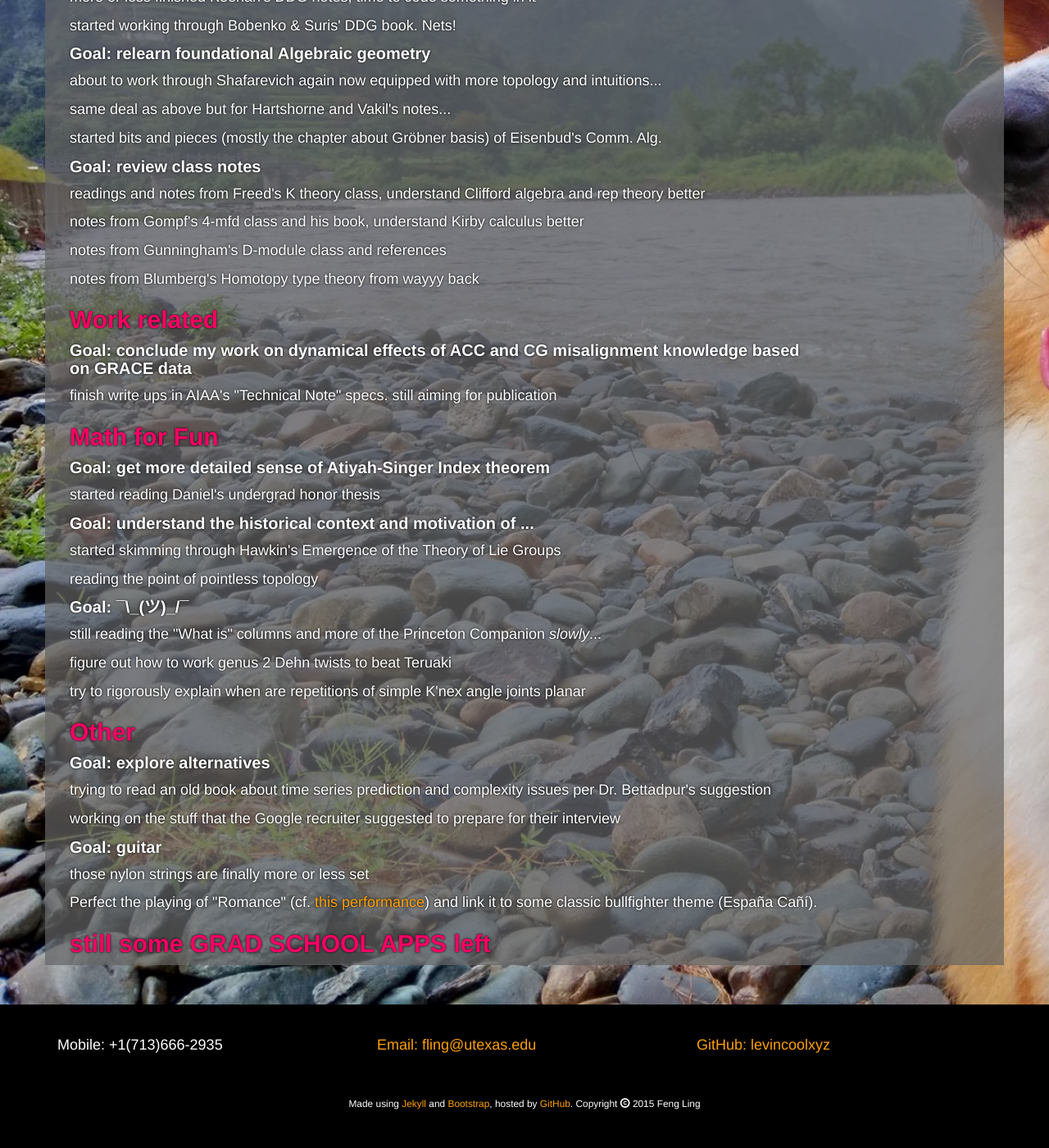
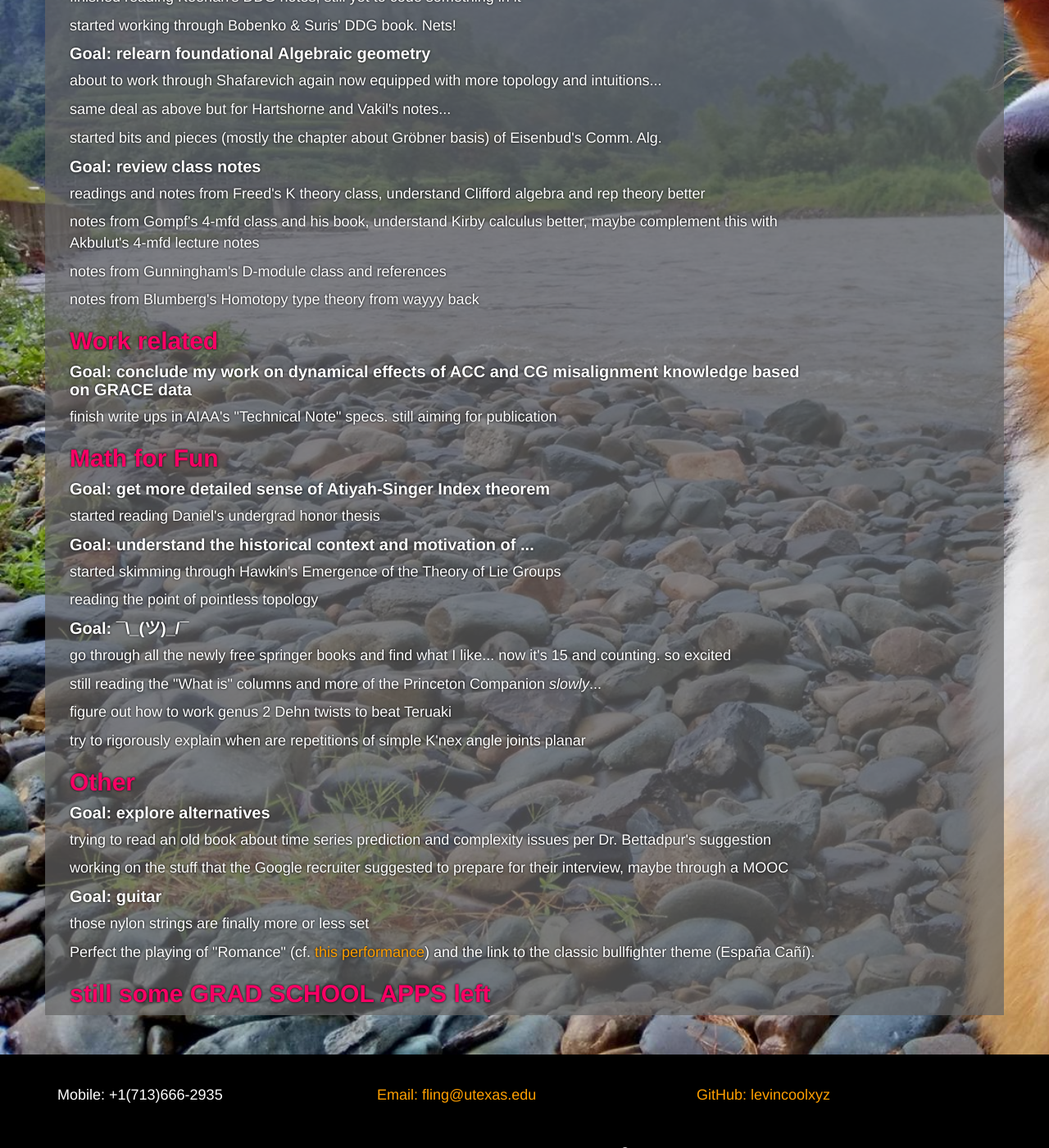
Before and after one commit to levincoolxyz/levincoolxyz.github.io, a Jekyll site: the page built from activity.html, in a window 1280 px wide and 1400 px high, scrolled down 646 px. Shown: the whole window at 82% size. Built offline with Jekyll 4.4.1, drawn with Linux system fonts in a browser that asks for light colours; before the commit the page ends 2011 px from its top, so only the background shows below that; some of the changed text lies outside the part shown.

Commit message:
new commit

```diff
--- a/activity.html
+++ b/activity.html
@@ -25,7 +25,7 @@ title: Current Activities - Feng Ling
 
 	<h4>Goal: review class notes</h4>
 	<p>readings and notes from Freed's K theory class, understand Clifford algebra and rep theory better</p>
-	<p>notes from Gompf's 4-mfd class and his book, understand Kirby calculus better</p>
+	<p>notes from Gompf's 4-mfd class and his book, understand Kirby calculus better, maybe complement this with Akbulut's 4-mfd lecture notes</p>
 	<p>notes from Gunningham's D-module class and references</p>
 	<p>notes from Blumberg's Homotopy type theory from wayyy back</p>
 
@@ -42,6 +42,7 @@ title: Current Activities - Feng Ling
 	<p>reading the point of pointless topology</p>
 
 	<h4>Goal: ¯\_(ツ)_/¯</h4>
+	<p>go through all the newly free springer books and find what I like... now it's 15 and counting. so excited</p>
 	<p>still reading the "What is" columns and more of the Princeton Companion <em>slowly</em>...</p>
 	<p>figure out how to work genus 2 Dehn twists to beat Teruaki</p>
 	<p>try to rigorously explain when are repetitions of simple K'nex angle joints planar</p>
@@ -49,11 +50,11 @@ title: Current Activities - Feng Ling
 	<h2 style="color:rgb(250,0,100) !important;">Other</h2>
 	<h4>Goal: explore alternatives</h4>
 	<p>trying to read an old book about time series prediction and complexity issues per Dr. Bettadpur's suggestion</p>
-	<p>working on the stuff that the Google recruiter suggested to prepare for their interview</p>
+	<p>working on the stuff that the Google recruiter suggested to prepare for their interview, maybe through a MOOC</p>
 
 	<h4>Goal: guitar</h4>
 	<p>those nylon strings are finally more or less set</p>
-	<p>Perfect the playing of "Romance" (cf. <a href="https://www.youtube.com/watch?v=Z5tEd16aBCY">this performance</a>) and link it to some classic bullfighter theme (España Cañí).</p>
+	<p>Perfect the playing of "Romance" (cf. <a href="https://www.youtube.com/watch?v=Z5tEd16aBCY">this performance</a>) and the link to the classic bullfighter theme (España Cañí).</p>
 
 	<h2 style="color:rgb(250,0,100) !important;">still some GRAD SCHOOL APPS left</h2>
 
```
Also changed, not shown: other parts of activity.html (+2 -2 lines).
